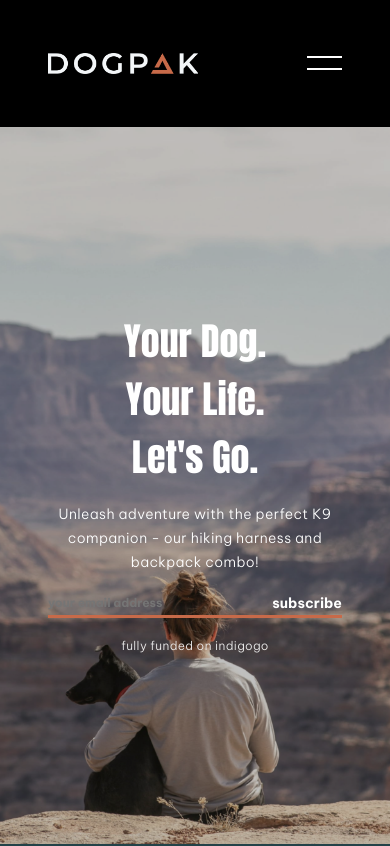
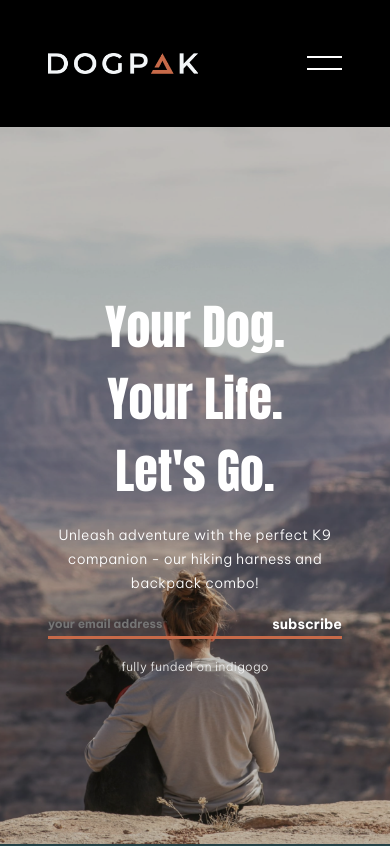
Before and after one commit to DOGPAK/dogpak-landing-page-1, a Next.js app in the folder dogpak-landing-page/: page / in a window 390 px wide. Shown: the top 846 px of the page. Built offline with nearby package versions, Linux system fonts and the light colour scheme.

Commit message:
Made the hero heading text bigger on smaller devices.

```diff
--- a/dogpak-landing-page/styles/Hero.module.css
+++ b/dogpak-landing-page/styles/Hero.module.css
@@ -69,9 +69,9 @@
         white-space: pre;
     }
 
-    .heading > span {
-        font-size: 38px;
-    }
+    /*.heading > span {*/
+    /*    font-size: 38px;*/
+    /*}*/
 
     .content > p {
         margin: 0;
```
